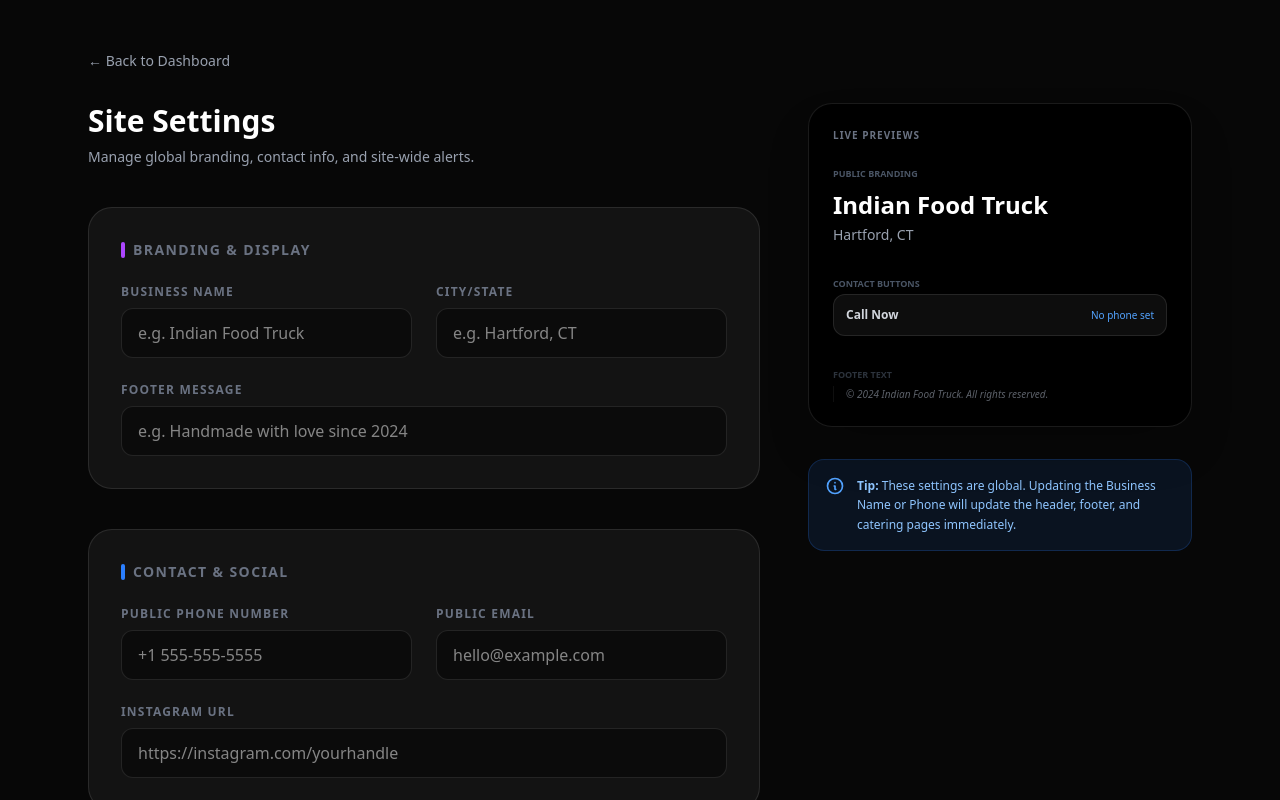
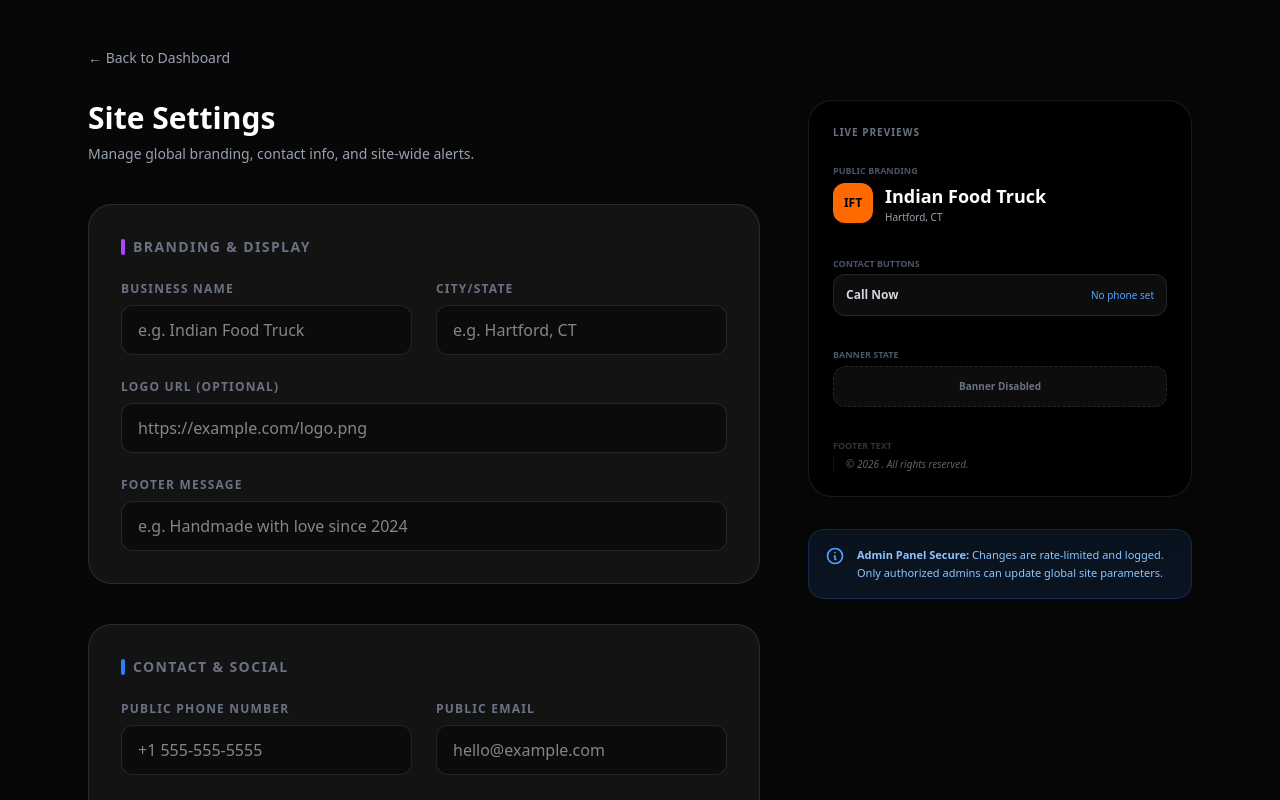
Before and after one commit to tejamahesh1433/indian-food-truck-site, a Next.js app: page /admin/settings in a window 1280 px wide. Shown: the top 800 px of the page. Built offline with nearby package versions, Linux system fonts and the light colour scheme; no server answers; the database is empty.

Commit message:
feat: Enhanced Site Settings UX, safety, and logo support

```diff
--- a/src/app/admin/settings/page.tsx
+++ b/src/app/admin/settings/page.tsx
@@ -12,12 +12,14 @@ type SettingsForm = {
     footerMessage: string;
     bannerEnabled: boolean;
     bannerText: string;
+    logoUrl: string;
 };
 
 export default function AdminSettingsPage() {
     const [loading, setLoading] = useState(true);
     const [saving, setSaving] = useState(false);
     const [status, setStatus] = useState<"idle" | "saved" | "error">("idle");
+    const [lastSaved, setLastSaved] = useState<string | null>(null);
     const [initialForm, setInitialForm] = useState<SettingsForm | null>(null);
     const [form, setForm] = useState<SettingsForm>({
         phone: "",
@@ -28,6 +30,7 @@ export default function AdminSettingsPage() {
         footerMessage: "",
         bannerEnabled: false,
         bannerText: "",
+        logoUrl: "",
     });
 
     useEffect(() => {
@@ -45,9 +48,13 @@ export default function AdminSettingsPage() {
                         footerMessage: data.footerMessage || "",
                         bannerEnabled: data.bannerEnabled ?? false,
                         bannerText: data.bannerText || "",
+                        logoUrl: data.logoUrl || "",
                     };
                     setForm(f);
                     setInitialForm(f);
+                    if (data.updatedAt) {
+                        setLastSaved(new Date(data.updatedAt).toLocaleTimeString([], { hour: '2-digit', minute: '2-digit' }));
+                    }
                 }
             } finally {
                 setLoading(false);
@@ -61,7 +68,10 @@ export default function AdminSettingsPage() {
 
     const isValid = useMemo(() => {
         if (form.publicEmail && !form.publicEmail.includes("@")) return false;
-        if (form.instagramUrl && !form.instagramUrl.includes("instagram.com")) return false;
+        // Require instagram.com/<handle>
+        if (form.instagramUrl && (!form.instagramUrl.includes("instagram.com/") || form.instagramUrl.endsWith("instagram.com/"))) return false;
+        // Prevent saving banner enabled with empty message
+        if (form.bannerEnabled && !form.bannerText.trim()) return false;
         return true;
     }, [form]);
 
@@ -72,14 +82,25 @@ export default function AdminSettingsPage() {
         setSaving(true);
         setStatus("idle");
         try {
+            // Trim inputs
+            const sanitizedForm = {
+                ...form,
+                phone: form.phone.trim(),
+                publicEmail: form.publicEmail.trim(),
+                instagramUrl: form.instagramUrl.trim(),
+                businessName: form.businessName.trim(),
+                bannerText: form.bannerText.trim(),
+            };
+
             const res = await fetch("/api/admin/settings", {
                 method: "PUT",
                 headers: { "Content-Type": "application/json" },
-                body: JSON.stringify(form)
+                body: JSON.stringify(sanitizedForm)
             });
             if (res.ok) {
                 setStatus("saved");
-                setInitialForm(form);
+                setInitialForm(sanitizedForm);
+                setLastSaved(new Date().toLocaleTimeString([], { hour: '2-digit', minute: '2-digit' }));
             } else {
                 setStatus("error");
             }
@@ -90,19 +111,40 @@ export default function AdminSettingsPage() {
         setTimeout(() => setStatus("idle"), 3000);
     }
 
+    function handleReset() {
+        if (initialForm) {
+            setForm(initialForm);
+        }
+    }
+
     if (loading) return <div className="p-10 text-white text-center">Loading Settings...</div>;
 
     return (
         <main className="mx-auto max-w-6xl px-6 py-12 text-white">
-            <Link href="/admin" className="text-sm font-medium text-gray-400 hover:text-white mb-8 inline-block transition">
+            <div className="flex items-center justify-between mb-8">
+                <Link href="/admin" className="text-sm font-medium text-gray-400 hover:text-white transition">
                     ← Back to Dashboard
                 </Link>
+                {lastSaved && (
+                    <span className="text-xs text-gray-500 italic">Last saved: {lastSaved}</span>
+                )}
+            </div>
 
             <div className="flex flex-col lg:flex-row gap-12">
                 <div className="flex-1">
-                    <header className="mb-10">
+                    <header className="mb-10 flex items-end justify-between">
+                        <div>
                             <h1 className="text-3xl font-semibold mb-2">Site Settings</h1>
                             <p className="text-gray-400 text-sm">Manage global branding, contact info, and site-wide alerts.</p>
+                        </div>
+                        {hasChanges && (
+                            <button
+                                onClick={handleReset}
+                                className="text-xs font-bold uppercase tracking-widest text-gray-500 hover:text-white transition pb-1 border-b border-white/10"
+                            >
+                                Reset to Defaults
+                            </button>
+                        )}
                     </header>
 
                     <form onSubmit={handleSave} className="space-y-10">
@@ -130,6 +172,15 @@ export default function AdminSettingsPage() {
                                         onChange={e => setForm({ ...form, cityState: e.target.value })}
                                         className="w-full bg-black/40 border border-white/10 rounded-xl px-4 py-3 outline-none focus:border-purple-500/50 transition"
                                         placeholder="e.g. Hartford, CT"
+                                    />
+                                </div>
+                                <div className="md:col-span-2">
+                                    <label className="block text-xs font-bold uppercase tracking-widest text-gray-500 mb-2">Logo URL (Optional)</label>
+                                    <input
+                                        value={form.logoUrl}
+                                        onChange={e => setForm({ ...form, logoUrl: e.target.value })}
+                                        className="w-full bg-black/40 border border-white/10 rounded-xl px-4 py-3 outline-none focus:border-purple-500/50 transition"
+                                        placeholder="https://example.com/logo.png"
                                     />
                                 </div>
                                 <div className="md:col-span-2">
@@ -174,14 +225,14 @@ export default function AdminSettingsPage() {
                                 <div className="md:col-span-2">
                                     <label className="block text-xs font-bold uppercase tracking-widest text-gray-500 mb-2 flex items-center justify-between">
                                         Instagram URL
-                                        {form.instagramUrl && !form.instagramUrl.includes("instagram.com") && (
-                                            <span className="text-red-400 text-[10px]">Must be a valid Instagram URL</span>
+                                        {form.instagramUrl && (!form.instagramUrl.includes("instagram.com/") || form.instagramUrl.endsWith("instagram.com/")) && (
+                                            <span className="text-red-400 text-[10px]">Provide full profile URL (e.g. instagram.com/handle)</span>
                                         )}
                                     </label>
                                     <input
                                         value={form.instagramUrl}
                                         onChange={e => setForm({ ...form, instagramUrl: e.target.value })}
-                                        className={`w-full bg-black/40 border rounded-xl px-4 py-3 outline-none transition ${form.instagramUrl && !form.instagramUrl.includes("instagram.com") ? 'border-red-500/50' : 'border-white/10 focus:border-blue-500/50'}`}
+                                        className={`w-full bg-black/40 border rounded-xl px-4 py-3 outline-none transition ${form.instagramUrl && (!form.instagramUrl.includes("instagram.com/") || form.instagramUrl.endsWith("instagram.com/")) ? 'border-red-500/50' : 'border-white/10 focus:border-blue-500/50'}`}
                                         placeholder="https://instagram.com/yourhandle"
                                     />
                                 </div>
@@ -205,11 +256,16 @@ export default function AdminSettingsPage() {
                             </div>
 
                             <div className={`transition-all duration-300 ${form.bannerEnabled ? 'opacity-100 max-h-40' : 'opacity-30 max-h-40 pointer-events-none'}`}>
-                                <label className="block text-xs font-bold uppercase tracking-widest text-gray-500 mb-2">Banner Message</label>
+                                <label className="block text-xs font-bold uppercase tracking-widest text-gray-500 mb-2 flex items-center justify-between">
+                                    Banner Message
+                                    {form.bannerEnabled && !form.bannerText.trim() && (
+                                        <span className="text-red-400 text-[10px]">Message required when enabled</span>
+                                    )}
+                                </label>
                                 <textarea
                                     value={form.bannerText}
                                     onChange={e => setForm({ ...form, bannerText: e.target.value })}
-                                    className="w-full bg-black/40 border border-white/10 rounded-xl px-4 py-3 outline-none focus:border-orange-500/50 transition h-24 resize-none"
+                                    className={`w-full bg-black/40 border rounded-xl px-4 py-3 outline-none transition h-24 resize-none ${form.bannerEnabled && !form.bannerText.trim() ? 'border-red-500/50' : 'border-white/10 focus:border-orange-500/50'}`}
                                     placeholder="e.g. Custom catering now available for weddings!"
                                 />
                             </div>
@@ -237,10 +293,19 @@ export default function AdminSettingsPage() {
 
                             <div className="space-y-8 text-center sm:text-left">
                                 {/* Branding Preview */}
-                                <div className="space-y-1">
-                                    <div className="text-[9px] font-bold uppercase text-gray-600 mb-2">Public Branding</div>
-                                    <div className="text-2xl font-bold">{form.businessName || "Indian Food Truck"}</div>
-                                    <div className="text-sm text-gray-400">{form.cityState || "Hartford, CT"}</div>
+                                <div className="space-y-3">
+                                    <div className="text-[9px] font-bold uppercase text-gray-600 mb-1">Public Branding</div>
+                                    <div className="flex items-center gap-3">
+                                        {form.logoUrl ? (
+                                            <img src={form.logoUrl} className="h-10 w-10 rounded-xl object-contain bg-white/5 p-1" alt="Logo" />
+                                        ) : (
+                                            <div className="h-10 w-10 rounded-xl bg-orange-500 flex items-center justify-center font-bold text-black text-xs">IFT</div>
+                                        )}
+                                        <div className="text-left">
+                                            <div className="text-lg font-bold">{form.businessName || "Indian Food Truck"}</div>
+                                            <div className="text-[10px] text-gray-400">{form.cityState || "Hartford, CT"}</div>
+                                        </div>
+                                    </div>
                                 </div>
 
                                 {/* Contact Link Previews */}
@@ -261,20 +326,24 @@ export default function AdminSettingsPage() {
                                 </div>
 
                                 {/* Banner Preview */}
-                                {form.bannerEnabled && form.bannerText && (
                                 <div className="space-y-2">
-                                        <div className="text-[9px] font-bold uppercase text-gray-600 mb-1">Banner Bar</div>
-                                        <div className="bg-orange-500 text-black px-4 py-2 rounded-xl text-[10px] font-bold text-center">
-                                            {form.bannerText}
+                                    <div className="text-[9px] font-bold uppercase text-gray-600 mb-1">Banner State</div>
+                                    {form.bannerEnabled ? (
+                                        <div className="bg-orange-500 text-black px-4 py-3 rounded-xl text-[10px] font-bold text-center animate-pulse">
+                                            {form.bannerText || "Placeholder Text..."}
                                         </div>
+                                    ) : (
+                                        <div className="bg-white/5 border border-dashed border-white/10 text-gray-500 py-3 rounded-xl text-[10px] font-bold text-center">
+                                            Banner Disabled
                                         </div>
                                     )}
+                                </div>
 
                                 {/* Footer Preview */}
                                 <div className="space-y-1 opacity-60">
                                     <div className="text-[9px] font-bold uppercase text-gray-600 mb-1">Footer Text</div>
-                                    <div className="text-[10px] text-gray-400 leading-relaxed italic border-l border-white/10 pl-3">
-                                        {form.footerMessage || "© 2024 Indian Food Truck. All rights reserved."}
+                                    <div className="text-[10px] text-gray-400 leading-relaxed italic border-l border-white/10 pl-3 text-left">
+                                        {form.footerMessage || `© ${new Date().getFullYear()} ${form.businessName}. All rights reserved.`}
                                     </div>
                                 </div>
                             </div>
@@ -283,8 +352,8 @@ export default function AdminSettingsPage() {
                         <div className="bg-blue-500/10 border border-blue-500/20 rounded-2xl p-4">
                             <div className="flex gap-3">
                                 <svg className="w-5 h-5 text-blue-400 shrink-0" fill="none" viewBox="0 0 24 24" stroke="currentColor"><path strokeLinecap="round" strokeLinejoin="round" strokeWidth={2} d="M13 16h-1v-4h-1m1-4h.01M21 12a9 9 0 11-18 0 9 9 0 0118 0z" /></svg>
-                                <div className="text-xs text-blue-300 leading-relaxed">
-                                    <strong>Tip:</strong> These settings are global. Updating the Business Name or Phone will update the header, footer, and catering pages immediately.
+                                <div className="text-[11px] text-blue-300 leading-relaxed">
+                                    <strong>Admin Panel Secure:</strong> Changes are rate-limited and logged. Only authorized admins can update global site parameters.
                                 </div>
                             </div>
                         </div>
--- a/src/app/api/admin/settings/route.ts
+++ b/src/app/api/admin/settings/route.ts
@@ -19,17 +19,32 @@ export async function GET() {
 
 export async function PUT(req: Request) {
     const body = await req.json().catch(() => ({}));
+
+    // Server-side validation
+    if (body.bannerEnabled && !body.bannerText?.trim()) {
+        return NextResponse.json({ ok: false, error: "Banner text is required when enabled." }, { status: 400 });
+    }
+
+    if (body.publicEmail && !body.publicEmail.includes("@")) {
+        return NextResponse.json({ ok: false, error: "Invalid email format." }, { status: 400 });
+    }
+
+    if (body.instagramUrl && !body.instagramUrl.includes("instagram.com")) {
+        return NextResponse.json({ ok: false, error: "Must be a valid Instagram URL." }, { status: 400 });
+    }
+
     const settings = await prisma.siteSettings.upsert({
         where: { id: "global" },
         update: {
-            phone: body.phone,
-            instagramUrl: body.instagramUrl,
-            publicEmail: body.publicEmail,
-            businessName: body.businessName,
-            cityState: body.cityState,
-            footerMessage: body.footerMessage,
+            phone: body.phone?.trim() || "",
+            instagramUrl: body.instagramUrl?.trim() || "",
+            publicEmail: body.publicEmail?.trim() || "",
+            businessName: body.businessName?.trim() || "",
+            cityState: body.cityState?.trim() || "",
+            footerMessage: body.footerMessage?.trim() || "",
             bannerEnabled: body.bannerEnabled,
-            bannerText: body.bannerText,
+            bannerText: body.bannerText?.trim() || "",
+            logoUrl: body.logoUrl?.trim() || "",
 
             truckToday: body.truckToday,
             truckNext: body.truckNext,
@@ -48,14 +63,15 @@ export async function PUT(req: Request) {
         },
         create: {
             id: "global",
-            phone: body.phone || "",
-            instagramUrl: body.instagramUrl || "",
-            publicEmail: body.publicEmail || "",
-            businessName: body.businessName || "Indian Food Truck",
-            cityState: body.cityState || "Hartford, CT",
-            footerMessage: body.footerMessage || "",
+            phone: body.phone?.trim() || "",
+            instagramUrl: body.instagramUrl?.trim() || "",
+            publicEmail: body.publicEmail?.trim() || "",
+            businessName: body.businessName?.trim() || "Indian Food Truck",
+            cityState: body.cityState?.trim() || "Hartford, CT",
+            footerMessage: body.footerMessage?.trim() || "",
             bannerEnabled: body.bannerEnabled || false,
-            bannerText: body.bannerText || "",
+            bannerText: body.bannerText?.trim() || "",
+            logoUrl: body.logoUrl?.trim() || "",
 
             truckToday: body.truckToday || "",
             truckNext: body.truckNext || "",
--- a/src/components/Hero.tsx
+++ b/src/components/Hero.tsx
@@ -2,8 +2,11 @@
 
 import Link from "next/link";
 import { motion } from "framer-motion";
+import { useSite } from "@/components/SiteProvider";
 
 export default function Hero() {
+    const site = useSite();
+
     return (
         <section className="min-h-[92vh] flex items-center">
             <div className="container-shell">
@@ -15,7 +18,7 @@ export default function Hero() {
                         className="inline-flex items-center gap-2 pill"
                     >
                         <span className="h-2 w-2 rounded-full bg-orange-500" />
-                        Hartford, CT • Indian Street Food
+                        {site.brand.city} • Indian Street Food
                     </motion.div>
 
                     <motion.h1
@@ -26,7 +29,7 @@ export default function Hero() {
                     >
                         Authentic Indian Street Food
                         <span className="block text-transparent bg-clip-text bg-gradient-to-r from-orange-400 via-amber-300 to-red-400">
-                            On Wheels in Hartford
+                            On Wheels in {site.brand.city.split(',')[0]}
                         </span>
                     </motion.h1>
 
--- a/src/components/SiteProvider.tsx
+++ b/src/components/SiteProvider.tsx
@@ -12,6 +12,7 @@ export type DbSettings = {
     footerMessage?: string | null;
     bannerEnabled?: boolean | null;
     bannerText?: string | null;
+    logoUrl?: string | null;
 
     truckToday: string;
     truckNext: string;
@@ -48,6 +49,7 @@ export function useSite() {
             ...defaultSite.brand,
             name: dbSettings.businessName || defaultSite.brand.name,
             city: dbSettings.cityState || defaultSite.brand.city,
+            logoUrl: dbSettings.logoUrl || "",
         },
         contact: {
             ...defaultSite.contact,
--- a/src/config/site.ts
+++ b/src/config/site.ts
@@ -2,9 +2,10 @@ export const site = {
     brand: {
         // temporary until final truck name
         name: "Indian Food Truck",
-        short: "IF",
+        short: "IFT",
         city: "Hartford, CT",
-        tagline: "Authentic Indian Street Food",
+        tagline: "Authentic Indian street food on wheels",
+        logoUrl: "",
     },
 
     contact: {
```
Also changed, not shown: src/components/Navbar.tsx (+7 -3 lines), 1 other file (tests, documents, lock files or other folders). Lines whose indentation alone changed are shown as unchanged.
